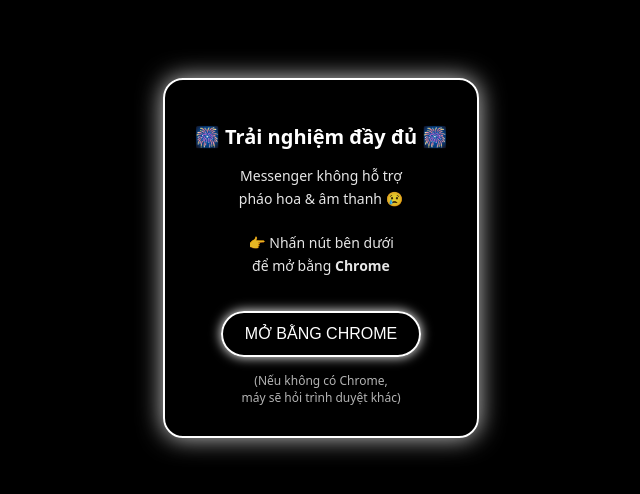
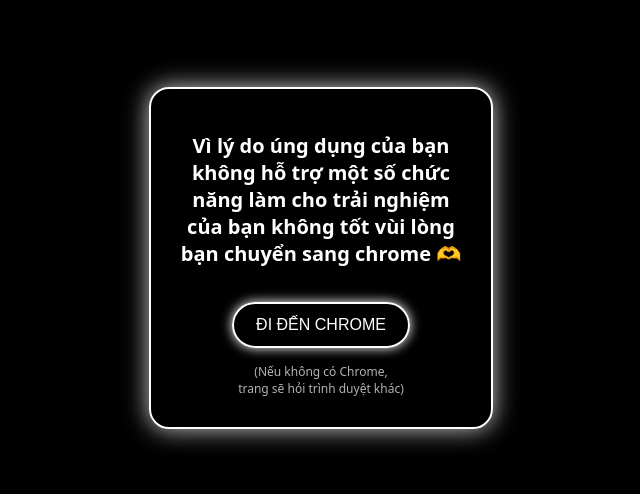
Before and after one commit to ngotranhoangthinhhtk8c-cmd/Phao_nam_moi250812, a plain HTML site: page open.html in a window 1280 px wide. Shown: the part 142-636 px from the top of the page, without its empty margins (319-959 px from the left). Drawn offline with Linux system fonts and the light colour scheme.

Commit message:
Update open.html

```diff
--- a/open.html
+++ b/open.html
@@ -1,8 +1,13 @@
 <!DOCTYPE html>
 <html lang="vi">
 <head>
+    <meta property="og:title" content="Năm mới của bé tzy ♥️🫶" />
+<meta property="og:description" content="Xem tới cuối nhé 🥰🫶" />
+<meta property="og:image" content="https://nammoicuabe.netlify.app/preview.png" />
+<meta property="og:url" content="https://nammoicuabe.netlify.app/" />
+<meta property="og:type" content="website" />
     <meta charset="UTF-8">
-    <title>Mở bằng Chrome</title>
+    <title>Năm mới của bé tzy ♥️🫶</title>
     <meta name="viewport" content="width=device-width, initial-scale=1.0">
 
     <style>
@@ -64,19 +69,16 @@
 <body>
 
     <div class="box">
-        <h1>🎆 Trải nghiệm đầy đủ 🎆</h1>
-        <p>
-            Messenger không hỗ trợ<br>
-            pháo hoa & âm thanh 😢<br><br>
-            👉 Nhấn nút bên dưới<br>
-            để mở bằng <b>Chrome</b>
-        </p>
-
-        <button onclick="openChrome()">MỞ BẰNG CHROME</button>
+        <h1>Vì lý do úng dụng của bạn<br>
+            không hỗ trợ một số chức <br>
+            năng làm cho trải nghiệm <br>
+            của bạn không tốt vùi lòng <br>
+            bạn chuyển sang chrome 🫶</h1>
+        <button onclick="openChrome()">ĐI ĐẾN CHROME</button>
 
         <div class="hint">
             (Nếu không có Chrome,<br>
-            máy sẽ hỏi trình duyệt khác)
+            trang sẽ hỏi trình duyệt khác)
         </div>
     </div>
 
```
